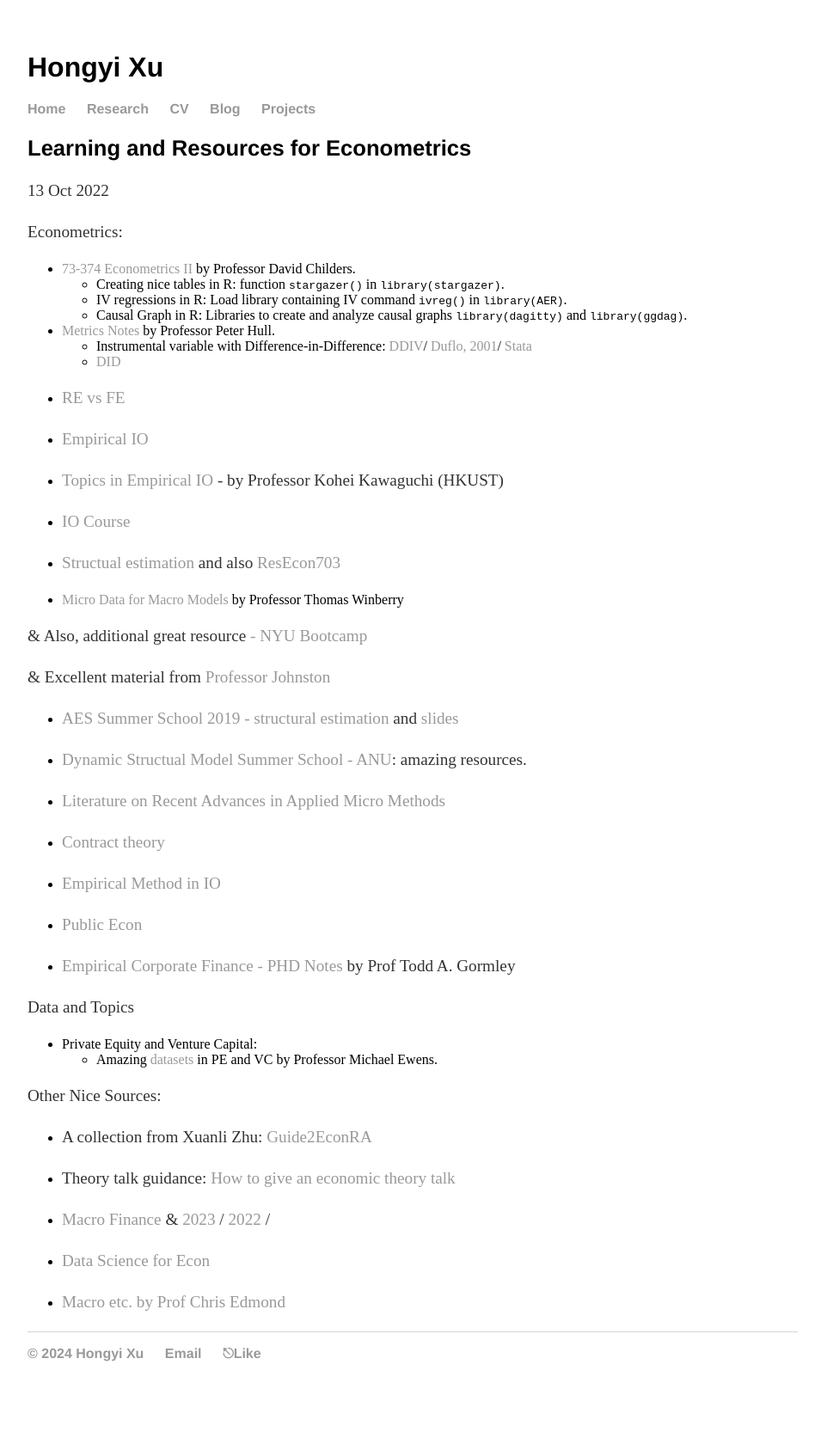
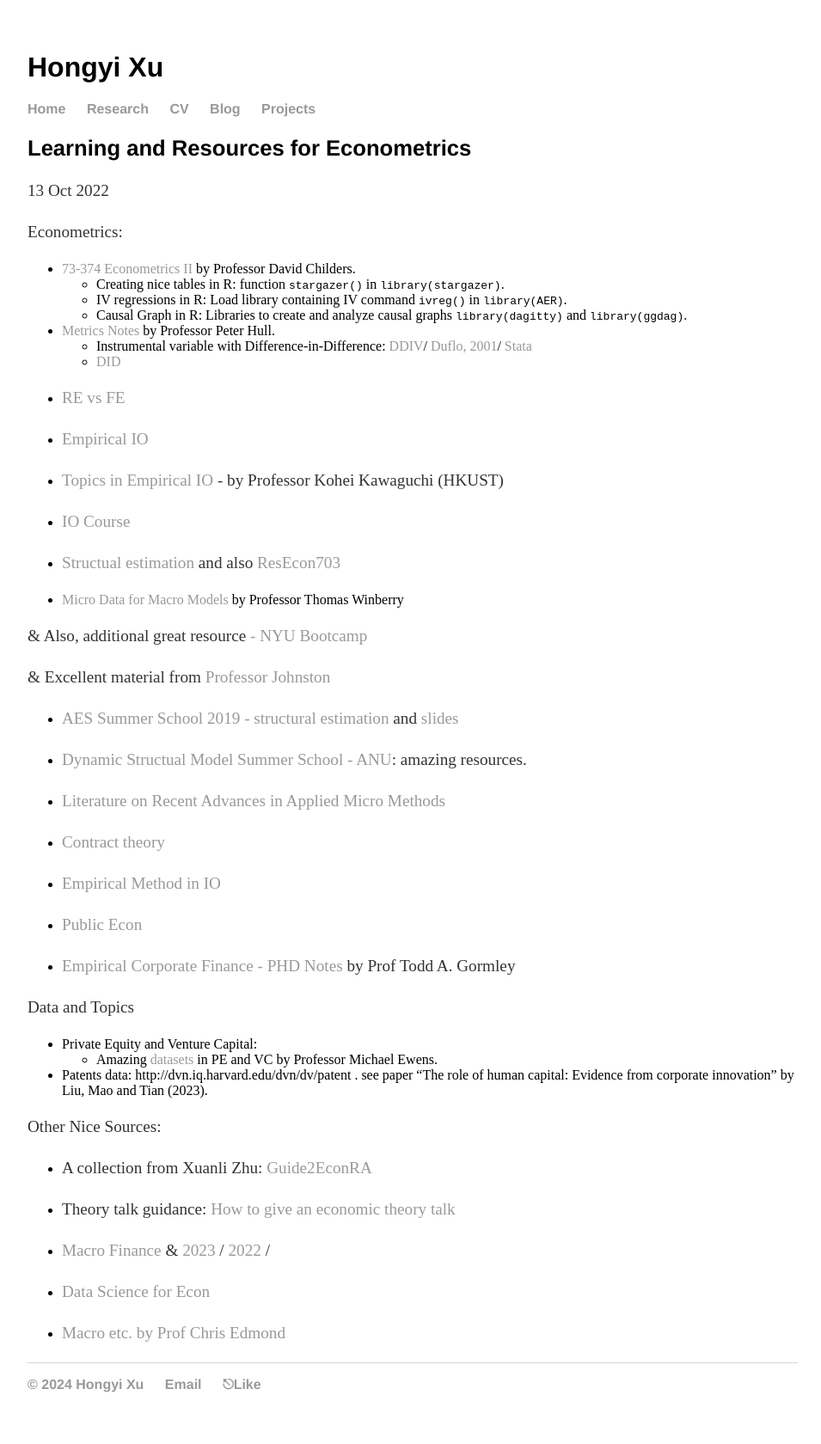
Before and after one commit to hongyileoxu/hongyileoxu.github.io, a Jekyll site: the page built from _posts/2022-10-13-great-resources.md, in a window 1280 px wide. Shown: the whole page at 86% size, without its empty margins (160-1115 px from the left). Built offline with Jekyll 4.4.1, drawn with Linux system fonts in a browser that asks for light colours; before the commit the page ends 1644 px from its top, so only the background shows below that.

Commit message:
Update 2022-10-13-great-resources.md
Update patent data and related paper.

```diff
--- a/_posts/2022-10-13-great-resources.md
+++ b/_posts/2022-10-13-great-resources.md
@@ -48,6 +48,8 @@ Data and Topics
 -   Private Equity and Venture Capital:
     -   Amazing [datasets]([https://michaelewens.com](https://privatepublicmkts.com/data-sources/)) in PE and VC by Professor Michael Ewens.
 
+-   Patents data: http://dvn.iq.harvard.edu/dvn/dv/patent . see paper "The role of human capital: Evidence from corporate innovation" by Liu, Mao and Tian (2023).
+
 Other Nice Sources:
 -  A collection from Xuanli Zhu: [Guide2EconRA](https://github.com/hongyileoxu/Guide2EconRA_update/blob/7a12be4d321be6ea318c39096703fbcfdb0b6cd6/README.md)
 
```
